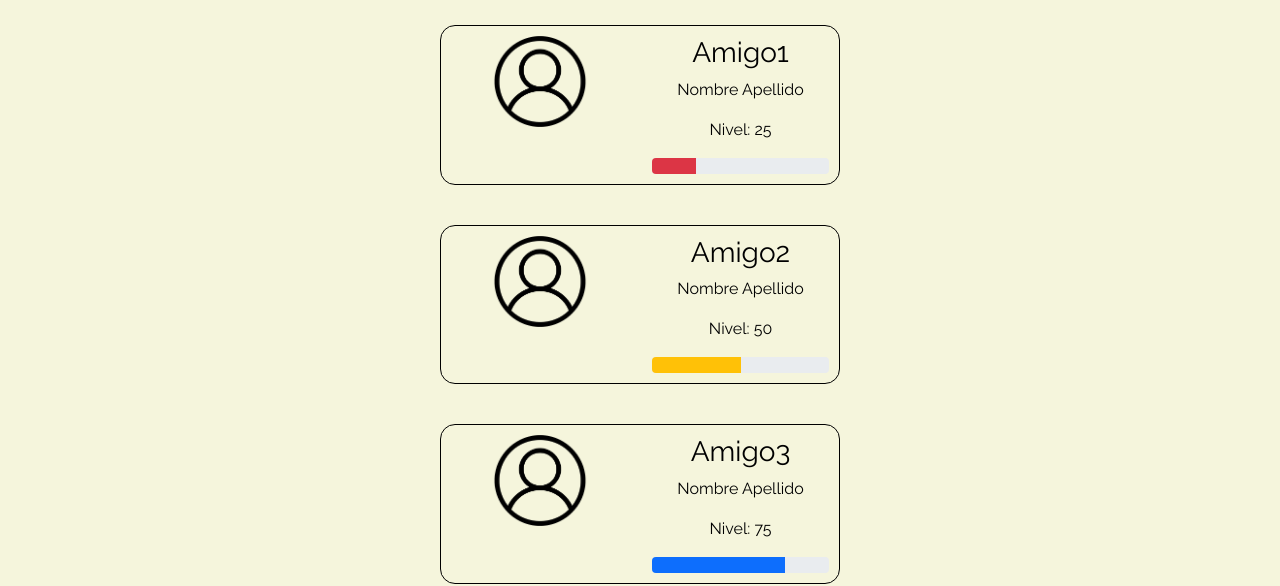
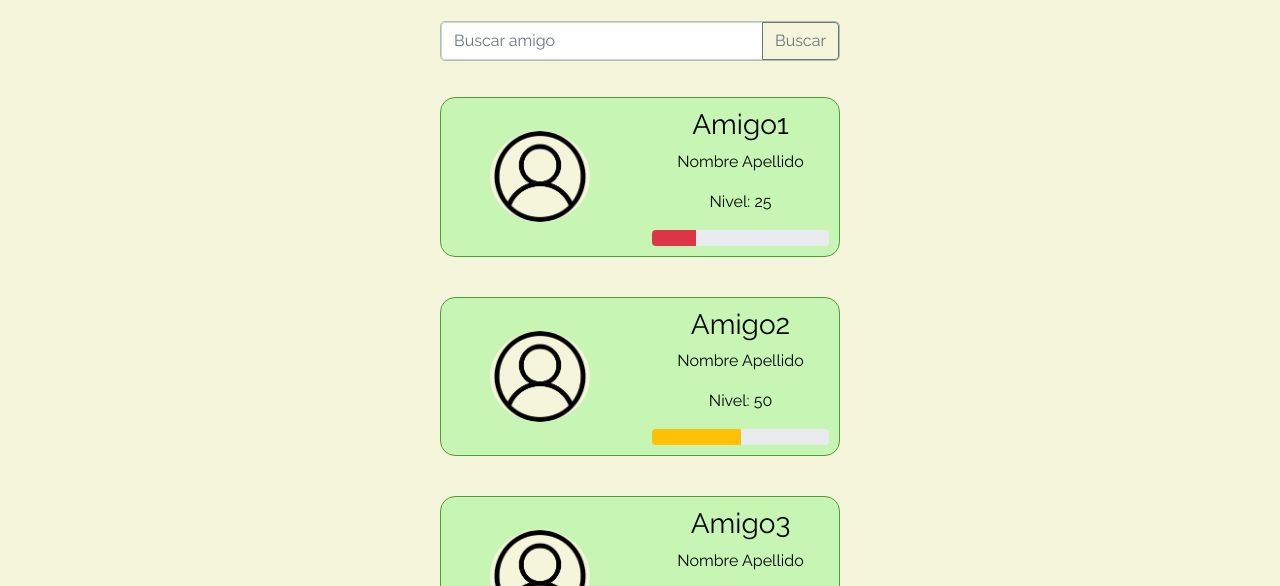
Before and after one commit to Matimrs/HTML-CSS-Proyect1, a plain HTML site: page pages/amigos.html in a window 1280 px wide. Shown: the part 211-797 px from the top of the page. Drawn offline with nearby package versions, Linux system fonts and the light colour scheme.

Commit message:
Terminacion Pagina Amigos

```diff
--- a/css/style.css
+++ b/css/style.css
@@ -56,7 +56,6 @@ body{
     align-content: center;
 }
 #grid-contenedor-perfil{
-    border: 1px solid black;
     border-radius: 15px;
     padding: 30px;
 }
@@ -89,7 +88,6 @@ div#nivel1{
 #editar a:active{
     text-decoration: underline;
 }
-
 main{
     padding-top: 1vh;
 }
@@ -185,6 +183,20 @@ footer ul li{
     border: 1px beige;
     border-radius: 5px;
 }
+.buscador-amigos{
+    padding: 0px auto;
+}
+.buscador-amigos div{
+    max-width: 400px;
+    margin-top: 1rem;
+    border:1px solid rgb(175, 194, 167);
+    border-radius: 5px;
+}
+.btn-outline-secondary:hover {
+    color: beige;
+    background-color: rgb(175, 194, 167);
+    border-color: rgb(175, 194, 167);
+}
 .lista-amigos{
     display: flex;
     flex-direction: column;
@@ -196,11 +208,14 @@ footer ul li{
     margin: 20px;
     max-width: 400px;
     width: 50%;
-    border: 1px solid black;
-    border-radius: 15px;;
+    border: 1px solid rgb(83, 155, 54);
+    border-radius: 15px;
+    background-color: rgb(198, 245, 180);
 }
 .img-amigos{
     width: 50px;
+    background-color: beige;
+    border-radius: 100%;
 }
 @media(min-width: 375px){
     .img-amigos{
--- a/pages/amigos.html
+++ b/pages/amigos.html
@@ -23,13 +23,19 @@
         </div>
         </nav>
     </header>
-    <main class="div_principal">
+    <main id="main" class="div_principal">
         <h1 class="texto_centrado">Amigos</h1>
         <h2 class="texto_centrado">Amigos en linea:</h2>
+        <div class="buscador-amigos d-flex justify-content-center align-items-center">
+        <div class="input-group mb-3">
+          <input type="text" class="form-control" placeholder="Buscar amigo" aria-label="Nombre de usuario del destinatario" aria-describedby="button-addon2">
+          <button class="btn btn-outline-secondary" type="button" id="button-addon2">Buscar</button>
+        </div>
+      </div>
       <div class="lista-amigos">
         <div class="item-lista-amigos container">
           <div class="row">
-          <div class="col text-center">
+          <div class="col  d-flex justify-content-center align-items-center">
             <img src="../img/profileIMG.png" class="img-amigos" alt="...">
           </div>
           <div class="col text-center">
@@ -44,7 +50,7 @@
           </div>
           <div class="item-lista-amigos container">
             <div class="row">
-            <div class="col text-center">
+            <div class="col  d-flex justify-content-center align-items-center">
               <img src="../img/profileIMG.png" class="img-amigos" alt="...">
             </div>
             <div class="col text-center">
@@ -59,7 +65,7 @@
             </div>
             <div class="item-lista-amigos container">
               <div class="row">
-              <div class="col text-center">
+              <div class="col d-flex justify-content-center align-items-center">
                 <img src="../img/profileIMG.png" class="img-amigos" alt="...">
               </div>
               <div class="col text-center">
@@ -74,7 +80,7 @@
               </div>
               <div class="item-lista-amigos container">
                 <div class="row">
-                <div class="col text-center">
+                <div class="col  d-flex justify-content-center align-items-center">
                   <img src="../img/profileIMG.png" class="img-amigos" alt="...">
                 </div>
                 <div class="col text-center">
@@ -91,7 +97,7 @@
     </main>
     <footer>
         <ul>
-            <il><a  href="../pages/contacto.html" class="link link-black">Contactanos</a></il>
+            <il><a  href="../pages/contacto.html" class="link-black link">Contactanos</a></il>
             <il><iframe class="contacto"  src="https://www.google.com/maps/embed?pb=!1m18!1m12!1m3!1d3395.5779066691157!2d-60.771107184881735!3d-31.672765815868857!2m3!1f0!2f0!3f0!3m2!1i1024!2i768!4f13.1!3m3!1m2!1s0x95b5a7b7a2ced793%3A0x5582c7210a84c246!2sPlantas%20acu%C3%A1ticas%20-%20Agua%20que%20lleva!5e0!3m2!1ses-419!2sar!4v1681176339815!5m2!1ses-419!2sar" width="200" height="200" style="border:0;" allowfullscreen="" loading="lazy" referrerpolicy="no-referrer-when-downgrade"></iframe></il>
             <il><a  href="https://www.instagram.com/matimoralest/" target="_blank"><img class="contacto" src="../img/instagram.jpg" alt="logo_Instagram"></a></il>
             <il><a  href="https://www.facebook.com/mati.morales.520/" target="_blank"><img class="contacto" src="../img/facebook.png" alt="logo_Facebook"></a></il>
```
